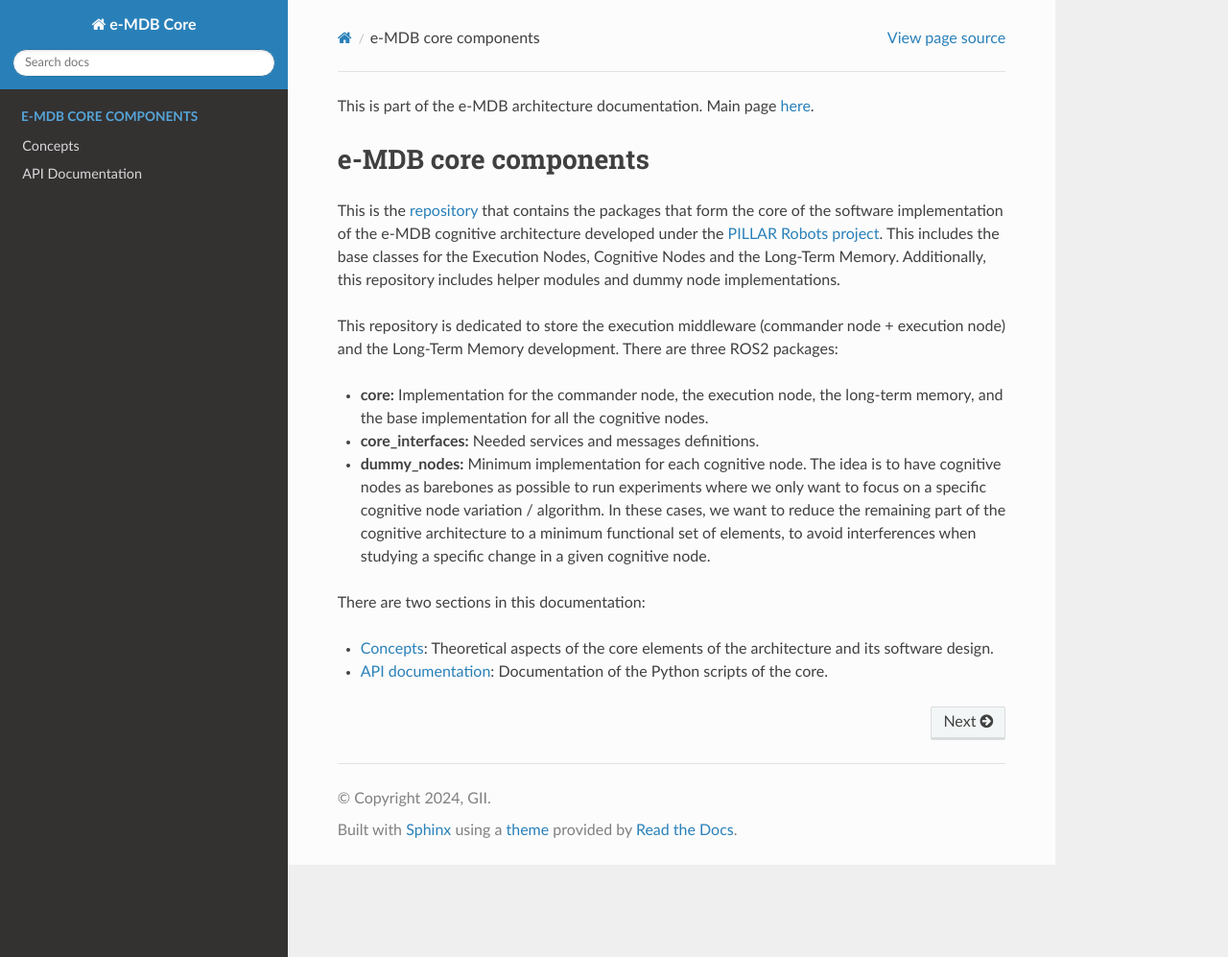
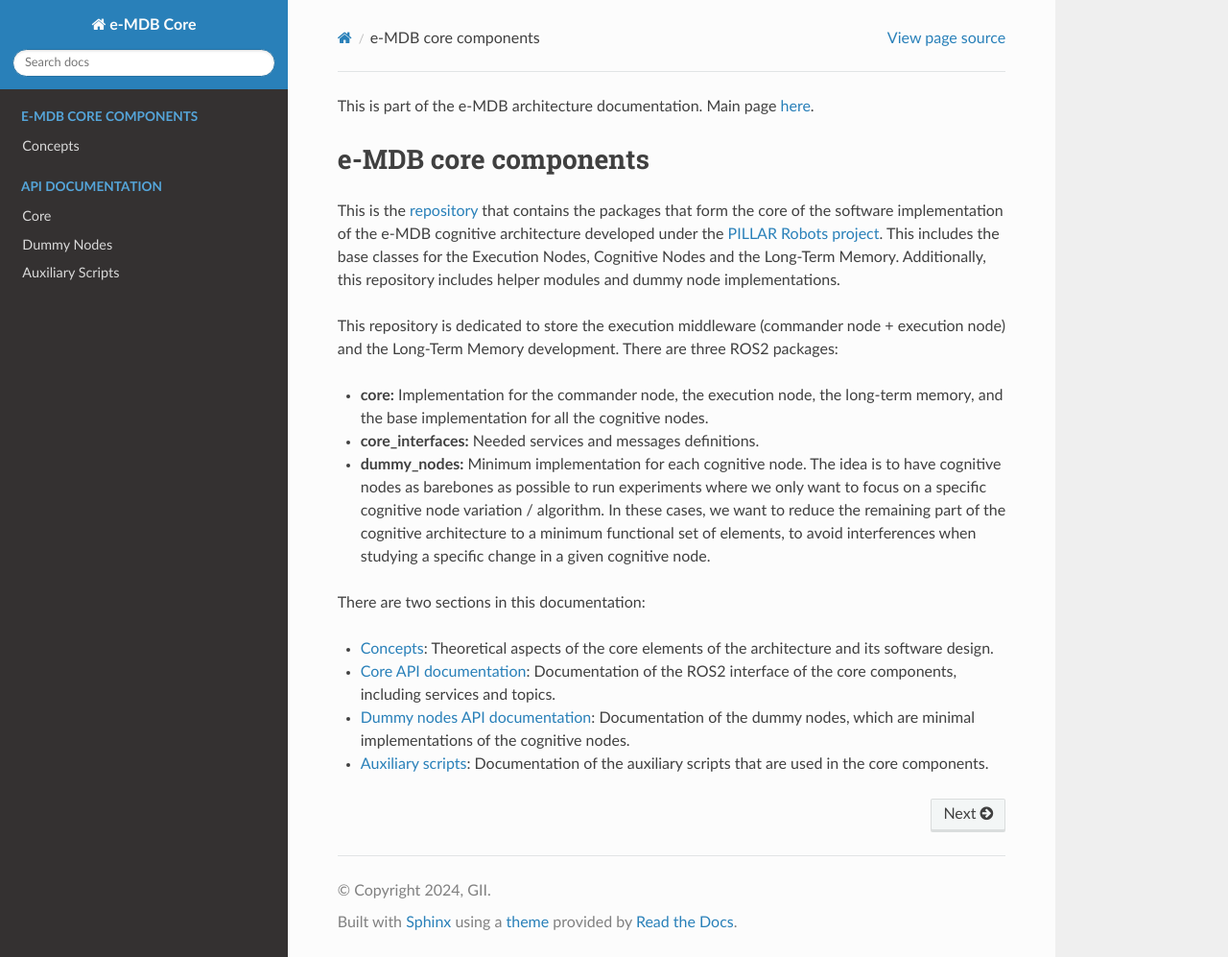
Before and after one commit to GII/emdb_core, a Sphinx documentation site: the page built from docs/source/index.md, in a window 1280 px wide and 997 px high. Shown: the whole window at 96% size. Built offline with Sphinx 7.4.7 and the Read the Docs theme 3.1.0, drawn with Linux system fonts in a browser that asks for light colours.

Commit message:
Documentation updated

````diff
--- a/docs/source/index.md
+++ b/docs/source/index.md
@@ -13,8 +13,9 @@ This repository is dedicated to store the execution middleware (commander node +
 There are two sections in this documentation:
 
 - [Concepts](core/concepts.md): Theoretical aspects of the core elements of the architecture and its software design.
-- [API documentation](core/API.rst): Documentation of the Python scripts of the core.
-
+- [Core API documentation](core/API.rst): Documentation of the ROS2 interface of the core components, including services and topics.
+- [Dummy nodes API documentation](core/dn_API.rst): Documentation of the dummy nodes, which are minimal implementations of the cognitive nodes.
+- [Auxiliary scripts](core/as_API.rst): Documentation of the auxiliary scripts that are used in the core components.
 
 
 ```{toctree}
@@ -22,5 +23,13 @@ There are two sections in this documentation:
 :hidden:
 
 core/concepts.md
+```
+
+```{toctree}
+:caption: API Documentation
+:hidden:
+
 core/API.rst
+core/dn_API.rst
+core/as_API.rst
 ```
````
Also changed, not shown: docs/source/core/API.rst (+1 -70 lines), docs/source/core/as_API.rst (added, +49 -0 lines), docs/source/core/concepts.md (+2 -2 lines), docs/source/core/dn_API.rst (added, +32 -0 lines).
